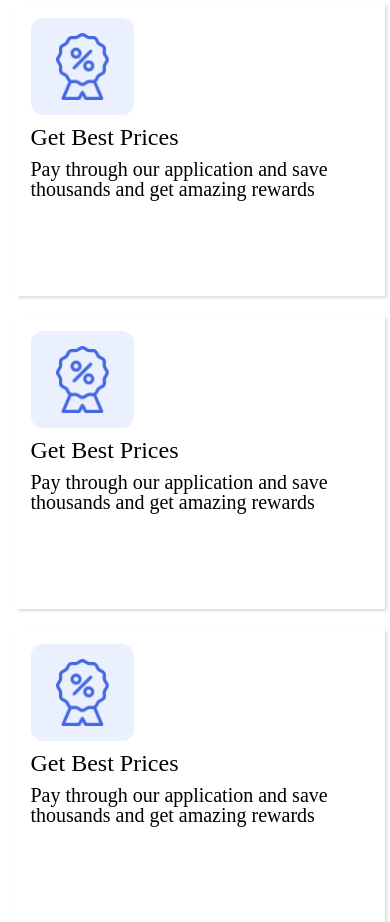
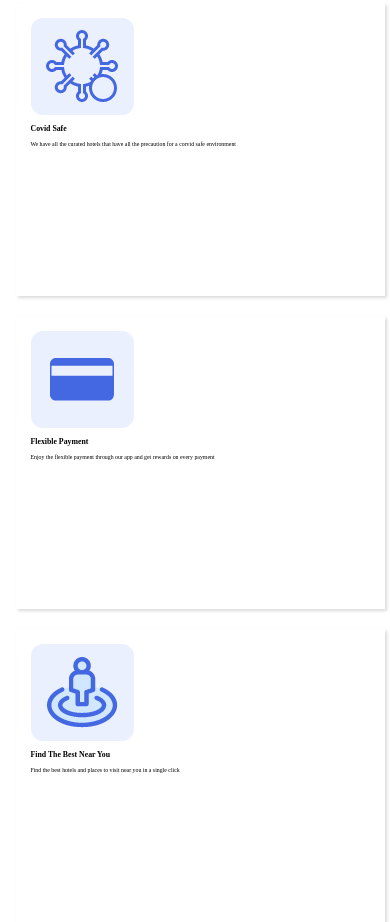
Before and after one commit to megi-j/travel-website, a plain HTML site: page index.html in a window 390 px wide. Shown: the part 860-1782 px from the top of the page. Drawn offline with Linux system fonts and the light colour scheme.

Commit message:
added responsive font-size

```diff
--- a/css/style.css
+++ b/css/style.css
@@ -58,7 +58,6 @@ header button {
 }
 .main-title {
     position: absolute;
-
     width: 45%;
 }
 .main-title h1 {
@@ -148,11 +147,11 @@ header button {
 
 }
 
-.offer div  img {
+/* .best-price-pic {
     width: 53px;
     height: 67px;
 
-}
+}  */
 .offer div div {
     width: 103px;
     height: 97px;
@@ -166,12 +165,13 @@ header button {
     margin-top: 15px;
 }
 .offer div h4 {
-    font-size: 24px;
+    font-size: 2vw;
     margin-bottom: 10px;
     padding-left: 15px;
+    font-weight: bold;
 }
 .offer div p {
-    font-size: 20px;
+    font-size: 1.5vw;
     margin-bottom: 10px;
     padding-left: 15px;
 }
@@ -209,6 +209,9 @@ header button {
     font-size: 3vw;
     /* margin-bottom: 80px; */
     font-weight: bold;
+}
+.reccomndation h1 {
+    margin-bottom: 79px;
 }
 /* .reccomndation nav ul {
     display: flex;
@@ -377,10 +380,10 @@ header button {
    margin-left: 20px;
 }
 .costumer div h6 {
-    font-size: 28px;
+    font-size: 2vw;
 }
 .costumer div p {
-    font-size: 28px;
+    font-size: 1.8vw;
     color: #848484;
 }
 .costumer {
@@ -402,11 +405,13 @@ footer {
     border-radius: 18px;
     display: flex;
     justify-content: space-between;
+    align-items: center;
     margin-top: 100px;
     padding: 20px;
 }
 footer nav ul {
     display: flex;
+    justify-content: center;
 }
 footer nav ul li{
    margin-left: 20px;
@@ -421,22 +426,16 @@ footer nav ul li{
     height: 44px;
 
 }
+footer nav ul li{
+    font-size: 1.3vw;
+}
+footer div p {
+    font-size: 1.3vw;
+}
 
 /* რესფონსივი */
 @media (max-width: 1024px){
-    /* .main-title h1 {
-        font-size: 40px;
-    }
-    .main-title p{
-        font-size: 15px;
-    }
-    .location h5, .check-in h5, .Check-out h5{
-        font-size: 15px;
 
-    }
-    .location input, .check-in p, .Check-out p {
-        font-size: 10px;
-    } */
     .location img {
         width: 10px;
         height: 10px;
@@ -447,9 +446,7 @@ footer nav ul li{
     .reccomndation nav ul li {
         font-size: 1vw;
     }
-    /* .pic-first-box p {
-        font-size: 35px;
-    } */
+
     .second-review {
         margin-left: 0;
         margin-top: 20px;
--- a/index.html
+++ b/index.html
@@ -59,7 +59,7 @@
         <section class="offer">
 
             <div class="offer-box">
-                <div>
+                <div class="best-price-pic">
                     <img src="./images/Get Best Prices.png" alt="">
                 </div>
 
@@ -69,27 +69,31 @@
 
             <div class="offer-box">
                 <div>
-                    <img src="./images/Get Best Prices.png" alt="">
+                    <img src="./images/Path 77993.png" alt="">
                 </div>
 
-                <h4>Get Best Prices </h4>
-                <p>Pay through our application and save thousands and get amazing rewards </p>
+                <h4>Covid Safe </h4>
+                <p>We have all the curated hotels that
+                    have all the precaution for a corvid
+                    safe environment </p>
             </div>
             <div class="offer-box">
                 <div>
-                    <img src="./images/Get Best Prices.png" alt="">
+                    <img src="./images/Flexible Payment.png" alt="">
                 </div>
 
-                <h4>Get Best Prices </h4>
-                <p>Pay through our application and save thousands and get amazing rewards </p>
+                <h4>Flexible Payment </h4>
+                <p>Enjoy the flexible payment through our
+                    app and get rewards on every payment  </p>
             </div>
             <div class="offer-box">
                 <div>
-                    <img src="./images/Get Best Prices.png" alt="">
+                    <img src="./images/Nearby.png" alt="">
                 </div>
 
-                <h4>Get Best Prices </h4>
-                <p>Pay through our application and save thousands and get amazing rewards </p>
+                <h4>Find The Best Near You</h4>
+                <p>Find the best hotels and places to visit
+                    near you in a single click  </p>
             </div>
 
         </section>
```
Also changed, not shown: images/Flexible Payment.png (added), images/Nearby.png (added), images/Path 77993.png (added).
